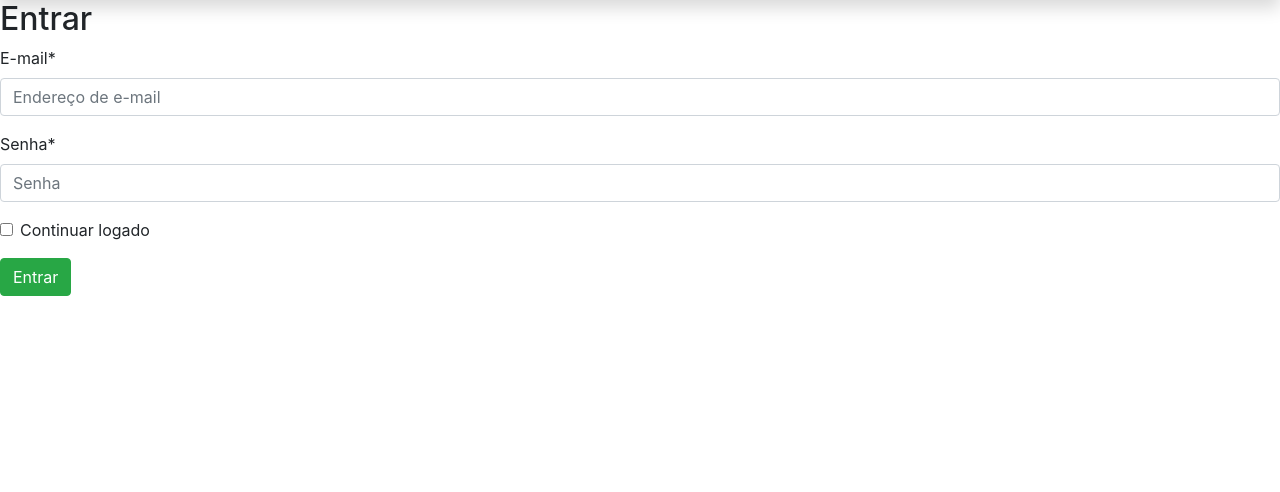
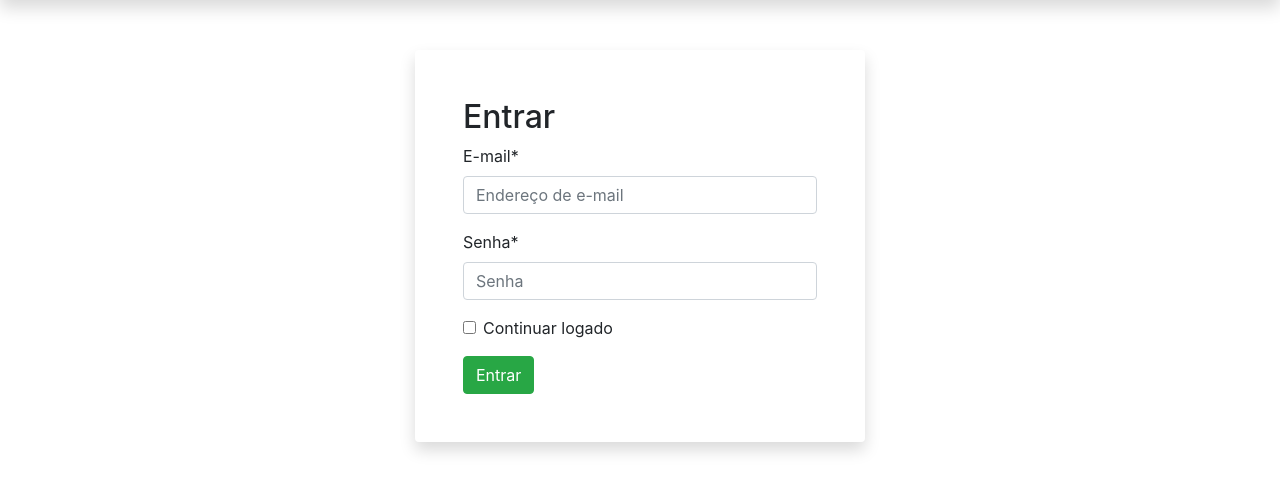
Before and after one commit to raphaelsander/SocialRep, a Django app: page /accounts/login/ in a window 1280 px wide. Shown: the part 82-574 px from the top of the page. Run offline with Django 3.2, Linux system fonts and the light colour scheme; parts of the project's set-up code (start-up, migrations or seed data) failed here and were passed over; some libraries are stand-ins or nearby versions.

Commit message:
Design improve

```diff
--- a/src/templates/account/login.html
+++ b/src/templates/account/login.html
@@ -5,10 +5,14 @@
 {% block title %}Entrar{% endblock %}
 
 {% block content %}
+    <container style="display: flex; align-items: center; justify-content: center; margin-top: 50px;">
+        <div class="shadow p-5 rounded" style="width: 450px">
             <h2>Entrar</h2>
             <form method="post">
                 {% csrf_token %}
                 {{ form|crispy }}
                 <button class="btn btn-success" type="submit">Entrar</button>
             </form>
+        </div>
+    </container>
 {% endblock %}
```
Lines whose indentation alone changed are shown as unchanged.
